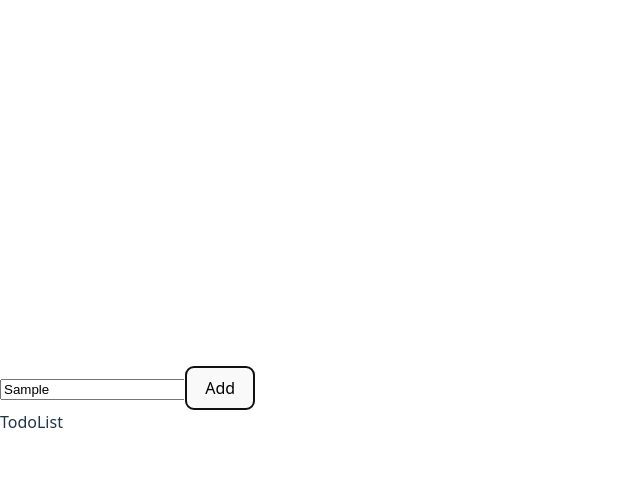
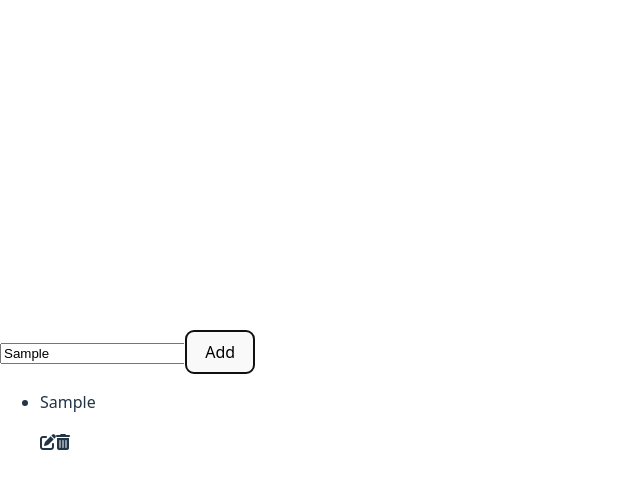
Before and after one commit to Patrickbpds/Todo-list, a React (Vite) app: page / in a window 1280 px wide. Both pictures are taken after typing "Sample" into the empty fields and a click on the button "Add". Shown: the top 488 px of the page, without its empty margins (0-640 px from the left). Built offline with nearby package versions, Linux system fonts and the light colour scheme; the HTML template or start-up script is replaced by a standard one.

Commit message:
is taking shape

```diff
--- a/src/App.jsx
+++ b/src/App.jsx
@@ -1,13 +1,20 @@
+import { useState } from "react"
 import TodoInput from "./components/Todoinput"
 import TodoList from "./components/Todolist"
 
 function App() {
+  const [todos, setTodos] = useState([])
+
+  function handleAddTodos(newTodo){
+    const newTodoList = [...todos, newTodo]
+    setTodos(newTodoList)
+  }
 
   return (
-    <main>
-     <TodoInput />
-     <TodoList />
-    </main>
+    <>
+     <TodoInput handleAddTodos={handleAddTodos}/>
+     <TodoList todos ={todos}  />
+    </>
   )
 }
 
--- a/src/components/TodoCard.jsx
+++ b/src/components/TodoCard.jsx
@@ -1,7 +1,14 @@
 import React from 'react'
 
-export default function TodoCard() {
+export default function TodoCard(props) {
+  const {children} = props
   return (
-    <div>TodoCard</div>
+      <li className='todoItem' >
+        {children}
+          <div className='actionContainer'>
+           <i className="fa-solid fa-pen-to-square"></i>
+           <i className="fa-solid fa-trash-can"></i>
+           </div>
+      </li>
   )
 }
--- a/src/components/Todoinput.jsx
+++ b/src/components/Todoinput.jsx
@@ -1,9 +1,20 @@
+import { useState } from "react"
 
-export default function TodoInput(){
+export default function TodoInput(props){
+
+    const {handleAddTodos} = props
+
+    const [todoValue, setTodoValue] = useState('')
+
     return(
         <header>
-            <input placeholder="Enter todo..." />
-            <button>Add</button>
-            </header>
+            <input value={todoValue} onChange={(e)=>{
+                setTodoValue(e.target.value)
+            }} placeholder="Enter todo..." />
+
+            <button onClick={() => {
+                handleAddTodos(todoValue)
+            }}>Add</button>
+        </header>
     )
 }
--- a/src/components/Todolist.jsx
+++ b/src/components/Todolist.jsx
@@ -1,7 +1,19 @@
 import React from 'react'
+import TodoCard from './Todocard'
 
-export default function TodoList() {
+export default function TodoList(props) {
+  const {todos}=props
+
   return (
-    <div>TodoList</div>
+    <ul className='main'>
+      {todos.map((todo, todoIndex)=>{
+        return (
+          <TodoCard key={todoIndex}>
+            <p>{todo}</p>
+          </TodoCard>
+        )
+
+      })}
+    </ul>
   )
 }
```
